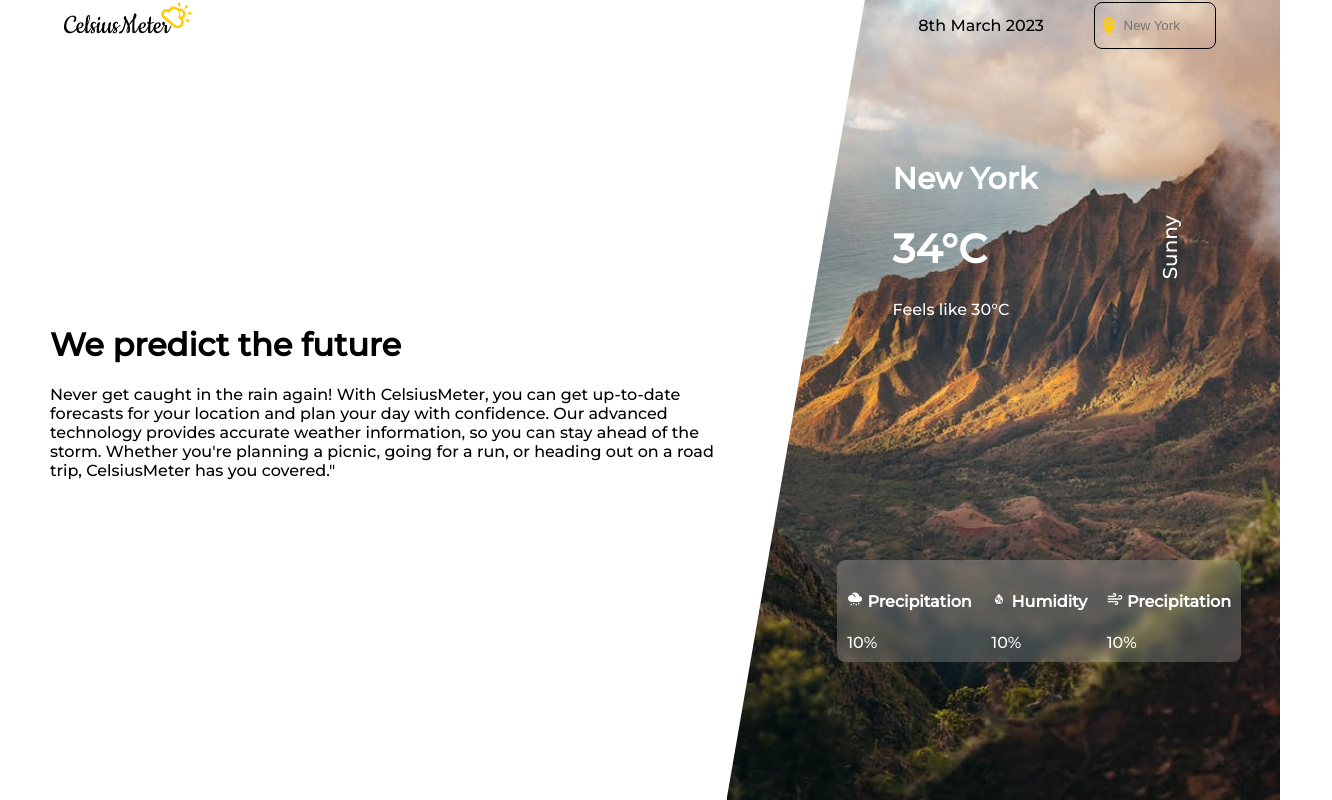
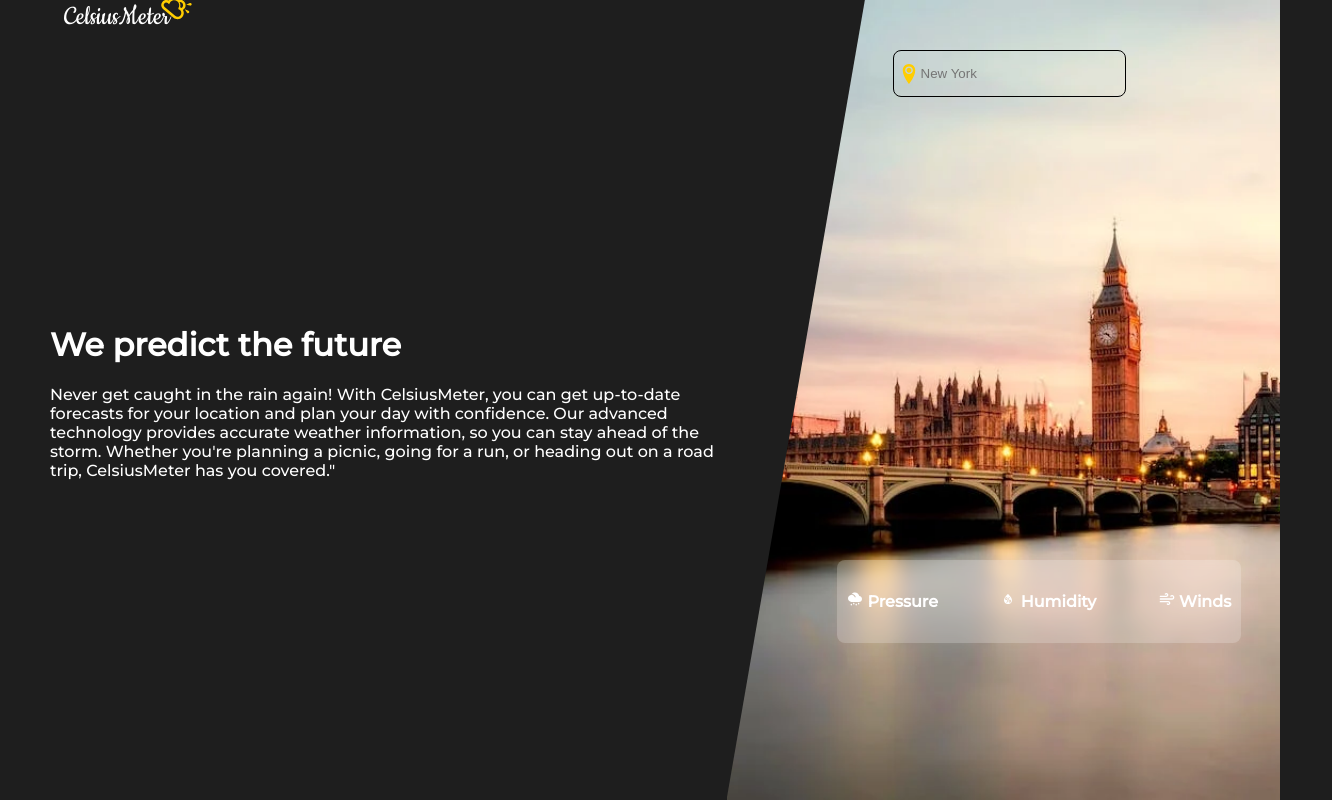
Before and after one commit to abderrazakmahiii/celsiusmeter, a React (Create React App) app in the folder celsiusmeter/: page / in a window 1280 px wide. Shown: the whole page, 1332 px wide, since content can reach past the window. Built offline with nearby package versions, Linux system fonts and the light colour scheme.

Commit message:
adding the api

```diff
--- a/celsiusmeter/package.json
+++ b/celsiusmeter/package.json
@@ -6,6 +6,7 @@
     "@testing-library/jest-dom": "^5.16.5",
     "@testing-library/react": "^13.4.0",
     "@testing-library/user-event": "^13.5.0",
+    "axios": "^1.3.4",
     "react": "^18.2.0",
     "react-dom": "^18.2.0",
     "react-icons": "^4.8.0",
--- a/celsiusmeter/src/Components/home.jsx
+++ b/celsiusmeter/src/Components/home.jsx
@@ -1,43 +1,81 @@
-import React from 'react'
-import {IoMdRainy} from 'react-icons/io';
-import {WiHumidity} from 'react-icons/wi';
-import {FiWind } from 'react-icons/fi';
+import React, { useState } from 'react';
+import { ImLocation2 } from 'react-icons/im';
+import { IoMdRainy } from 'react-icons/io';
+import { WiHumidity } from 'react-icons/wi';
+import { FiWind } from 'react-icons/fi';
+import axios from 'axios';
 
 export default function Home() {
+  const [data, setData] = useState({});
+  const [location, setLocation] = useState(''); // add initial value here
+  const url = `https://api.openweathermap.org/data/2.5/weather?q=${location}&units=metric&appid=59ab0b19fe2e3a398444b2700bd03e73`;
+  const searchLocation = async (e) => { // make this function asynchronous
+    if (e.key === 'Enter' && location) { // add a check for location
+      try {
+        const response = await axios.get(url);
+        setData(response.data);
+        console.log(data);
+      } catch (error) {
+        console.log(error);
+      }
+    }
+  };
   return (
     <div id="home">
       <div id="home-text">
         <h1>We predict the future</h1>
-            <p>Never get caught in the rain again! With CelsiusMeter, you can get up-to-date forecasts for your location and plan your day
-                 with confidence. Our advanced technology provides accurate weather information, so you can stay ahead of the storm. Whether
-                 you're planning a picnic, going for a run, or heading out on a road trip, CelsiusMeter has you covered."</p>
+        <p>
+          Never get caught in the rain again! With CelsiusMeter, you can get
+          up-to-date forecasts for your location and plan your day with
+          confidence. Our advanced technology provides accurate weather
+          information, so you can stay ahead of the storm. Whether you're
+          planning a picnic, going for a run, or heading out on a road trip,
+          CelsiusMeter has you covered."
+        </p>
       </div>
       <div id="weather">
+        <div id="right">
+          <div id="location">
+            <ImLocation2 className="icon" />
+            <input
+              value={location}
+              onChange={(e) => setLocation(e.target.value)}
+              onKeyPress={searchLocation}
+              placeholder="New York"
+            />
+          </div>
+        </div>
         <div id="top">
           <div className="left">
-                    <h3>New York</h3>
-                    <h1>34°C</h1>
-                    <p>Feels like 30°C</p>
+            <h3>{data.name}</h3> {/* remove the curly braces */}
+            <h1>{data.main && data.main.temp.toFixed()+'°C'}</h1> {/* add a check for data.main */}
+            <p>{data.main && `Feels like ${data.main.feels_like.toFixed()}°C`}</p> {/* add a check for data.main */}
           </div>
           <div className="right">
-                    Sunny
+            {data.weather && data.weather[0].description} {/* add a check for data.weather */}
           </div>
         </div>
         <div id="bottom">
-                <div className='element'>
-                    <h4><IoMdRainy /> Precipitation</h4>
-                    <span>10%</span>
+          <div className="element">
+            <span>{data.main && data.main.pressure}</span> {/* add a check for data.main */}
+            <h4>
+              <IoMdRainy /> Pressure
+            </h4>
           </div>
-                <div className='element'>
-                    <h4><WiHumidity /> Humidity</h4>
-                    <span>10%</span>
+          <div className="element">
+            <span>{data.main && `${data.main.humidity}%`}</span> {/* add a check for data.main */}
+            <h4>
+              <WiHumidity /> Humidity
+            </h4>
           </div>
-                <div className='element'>
-                    <h4><FiWind /> Precipitation</h4>
-                    <span>10%</span>
+          <div className="element">
+            <span>{data.wind && `${data.wind.speed} MPH`}</span> {/* add a check for data.wind */}
+            <h4>
+              <FiWind /> Winds
+            </h4>
           </div>
         </div>
       </div>
     </div>
-  )
+  );
 }
--- a/celsiusmeter/src/Components/navbar.jsx
+++ b/celsiusmeter/src/Components/navbar.jsx
@@ -1,20 +1,13 @@
 import React from 'react';
-import { ImLocation2 } from 'react-icons/im';
 import { TiWeatherPartlySunny } from 'react-icons/ti';
 
-export default function navbar() {
+export default function Navbar() {
+
   return (
     <div id='navbar'>
         <div id="left">
         <a href=''>CelsiusMeter <TiWeatherPartlySunny className='icon' /></a>
         </div>
-        <div id="right">
-            <p>8th March 2023</p>
-            <div id="location">
-                <ImLocation2 className='icon' />
-                <input placeholder=' New York' />
-            </div>
-        </div>
     </div>
   )
-}
+  }
--- a/celsiusmeter/src/index.css
+++ b/celsiusmeter/src/index.css
@@ -2,6 +2,7 @@
 @import url('https://fonts.googleapis.com/css2?family=Cookie&family=Great+Vibes&family=Montserrat:wght@300&display=swap');
 
 body {
+  background-color: #1e1e1e;
   margin: 0;
   font-family: 'Montserrat', sans-serif,
     'Ubuntu', 'Cantarell', 'Fira Sans', 'Droid Sans', 'Helvetica Neue',
@@ -24,27 +25,28 @@ body {
 
 #navbar a {
   text-decoration: none;
-  color: black;
+  color: white;
   font-family: 'Cookie', cursive;
   font-size: 30px;
 }
 
 #right {
-  display: flex;
-  justify-content: space-between;
-  align-items: center;
+  width: 100%;
+  display: block;
+  margin: 0 auto;
+  text-align: center;
 }
 
 #right #location {
-  width: 110px;
+  width: 40%;
   height: 35px;
-  margin-left: 50px;
+  margin-top: 50px;
+  margin-left: 30%;
   border-radius: .5rem;
   border: 1px solid black;
   display: flex;
-  justify-content: space-between;
+  justify-content: left;
   align-items: center;
-  float: left;
   padding: 5px;
 }
 
@@ -61,7 +63,7 @@ a .icon {
 }
 
 #location input {
-  width: 90%;
+  width: 50%;
   border: none;
   background-color: transparent;
 }
@@ -80,6 +82,7 @@ a .icon {
 #home-text {
   width: 55%;
   margin-left: 50px;
+  color: white;
 }
 
 #weather {
@@ -92,7 +95,7 @@ a .icon {
   display: flex;
   flex-direction: column;
   position: relative;
-  z-index: -1;
+
   clip-path: polygon(25% 0%, 100% 0%, 100% 100%, 0% 100%);
 }
 
@@ -134,6 +137,10 @@ a .icon {
   margin: 0;
 }
 
+#bottom {
+  text-align: center;
+}
+
 @media (max-width: 900px) {
   #home {
     flex-direction: column-reverse;
```
Also changed, not shown: celsiusmeter/src/bg.png, 1 other file (tests, documents, lock files or other folders). Lines whose indentation alone changed are shown as unchanged.
